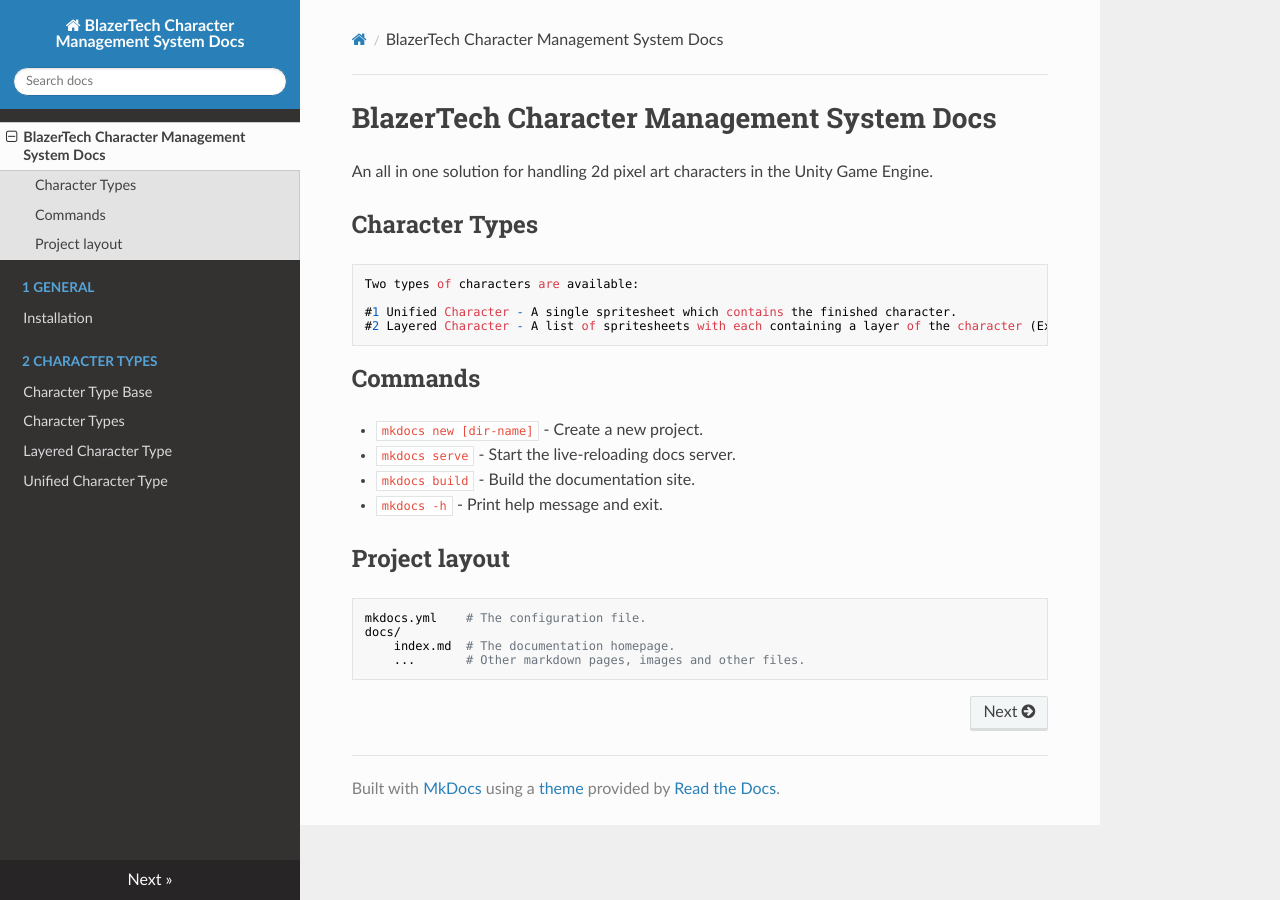
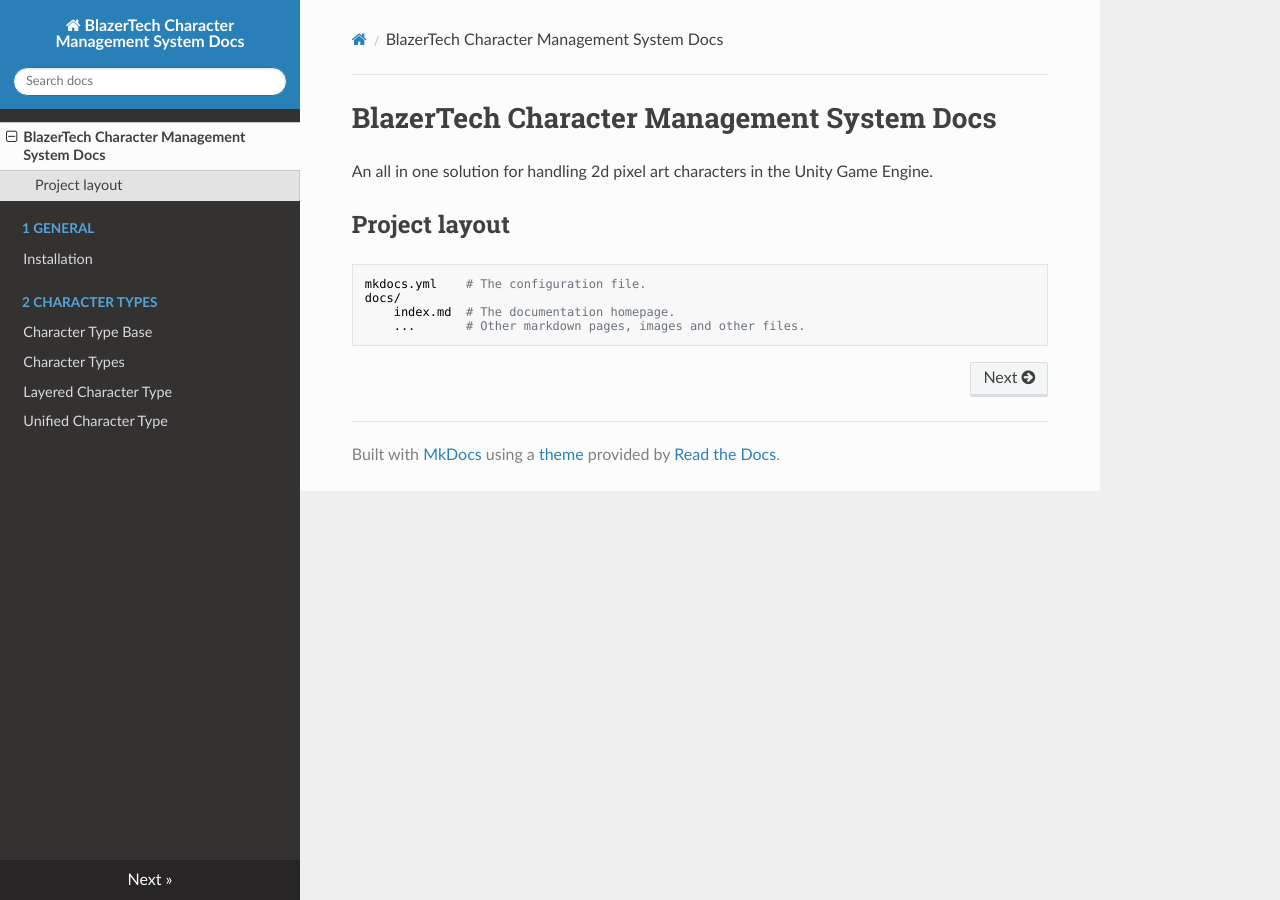
Before and after one commit to Legendaryswordsman2/BT-Character-Management-System-Docs, an MkDocs documentation site: the page built from docs/index.md, in a window 1280 px wide. Built offline with MkDocs 1.6.1, drawn with Linux system fonts in a browser that asks for light colours; nearby versions of some CDN libraries.

Commit message:
Update character type docs for clarity and consistency
Revised tables and terminology in character type documentation for improved clarity. Fixed capitalization in references and removed redundant character type and command sections from index.md.

```diff
--- a/docs/index.md
+++ b/docs/index.md
@@ -1,20 +1,6 @@
 # BlazerTech Character Management System Docs
 
 An all in one solution for handling 2d pixel art characters in the Unity Game Engine.
-
-## Character Types
-    Two types of characters are available:
-
-    #1 Unified Character - A single spritesheet which contains the finished character.
-    #2 Layered Character - A list of spritesheets with each containing a layer of the character (Ex: Body, Outfit, Hairstyle, Accessory)
-
-
-## Commands
-
-* `mkdocs new [dir-name]` - Create a new project.
-* `mkdocs serve` - Start the live-reloading docs server.
-* `mkdocs build` - Build the documentation site.
-* `mkdocs -h` - Print help message and exit.
 
 ## Project layout
 
```
Also changed, not shown: docs/2-character-types/character-types.md (+2 -2 lines), docs/2-character-types/unified-character-type.md (+1 -1 lines).
